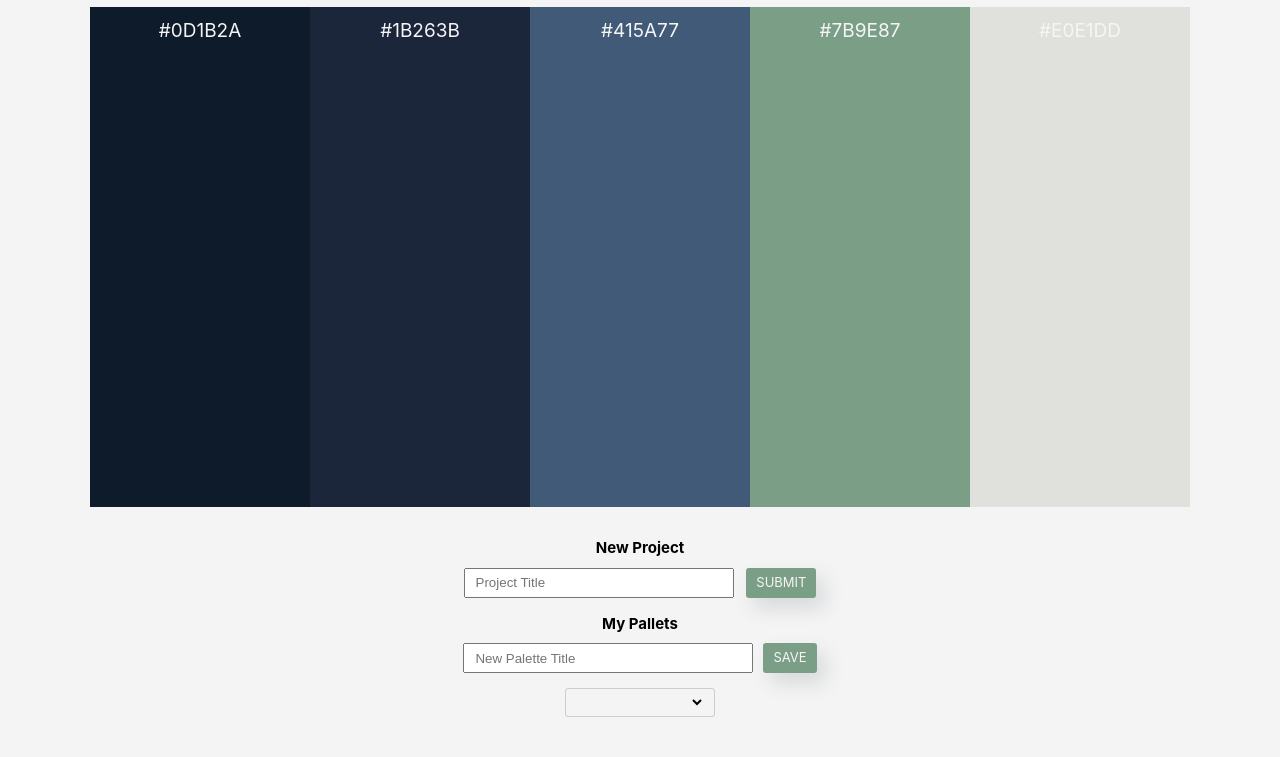
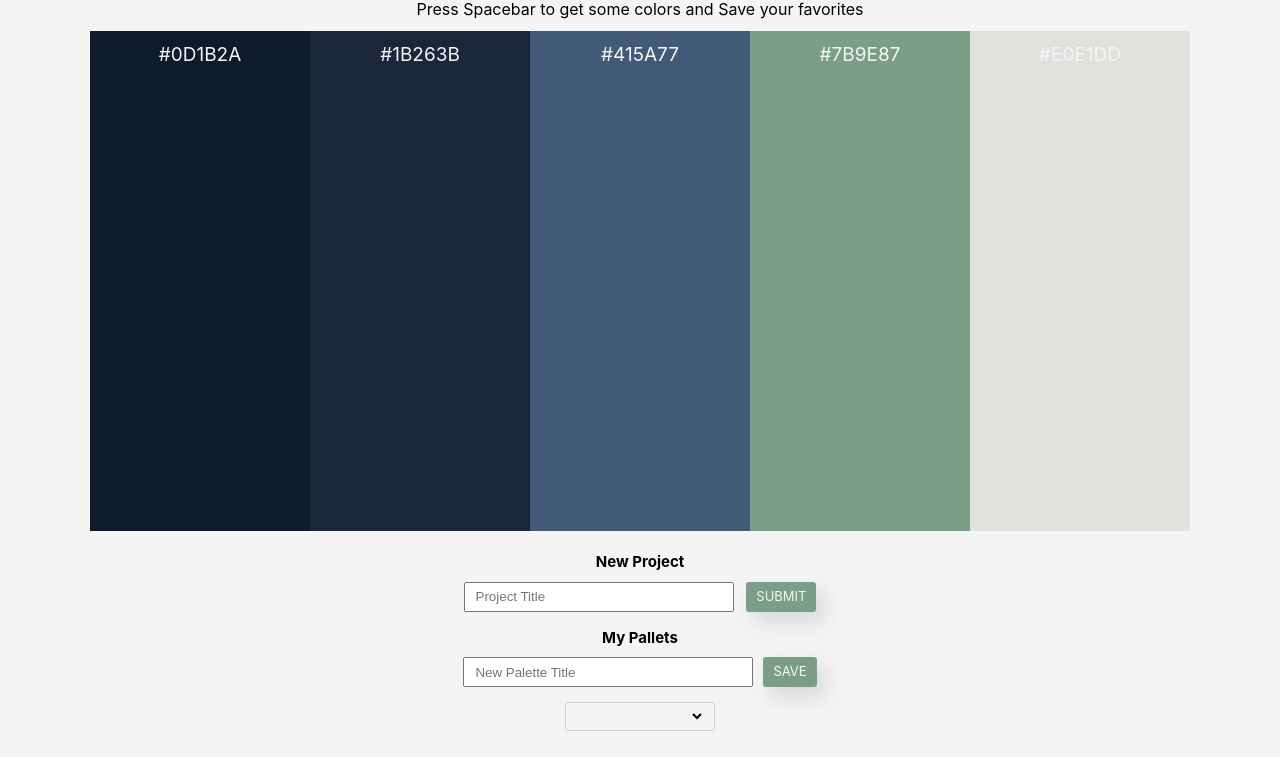
Before and after one commit to andrew-t-james/palette-picker, a website: page public/index.html in a window 1280 px wide. Shown: the part 43-800 px from the top of the page. Drawn offline with Linux system fonts and the light colour scheme; no server answers.

Commit message:
Update markup with instructions

```diff
--- a/public/css/styles.css
+++ b/public/css/styles.css
@@ -91,13 +91,17 @@ select {
   text-align: center;
 }
 
+.header__copy {
+  font-size: 1.6rem;
+}
+
 /**
 * COLOR BLOCK SECTION
 */
 .color-blocks {
   display: flex;
   justify-content: center;
-  margin-bottom: 3rem;
+  margin-bottom: 2rem;
   width: 100%;
 }
 
--- a/public/index.html
+++ b/public/index.html
@@ -12,6 +12,7 @@
 <body>
   <header class="header">
     <h1 class="header__heading">Pallet Picker</h1>
+    <p class="header__copy">Press Spacebar to get some colors and Save your favorites</p>
   </header>
   <main>
     <section class="color-blocks">
```
